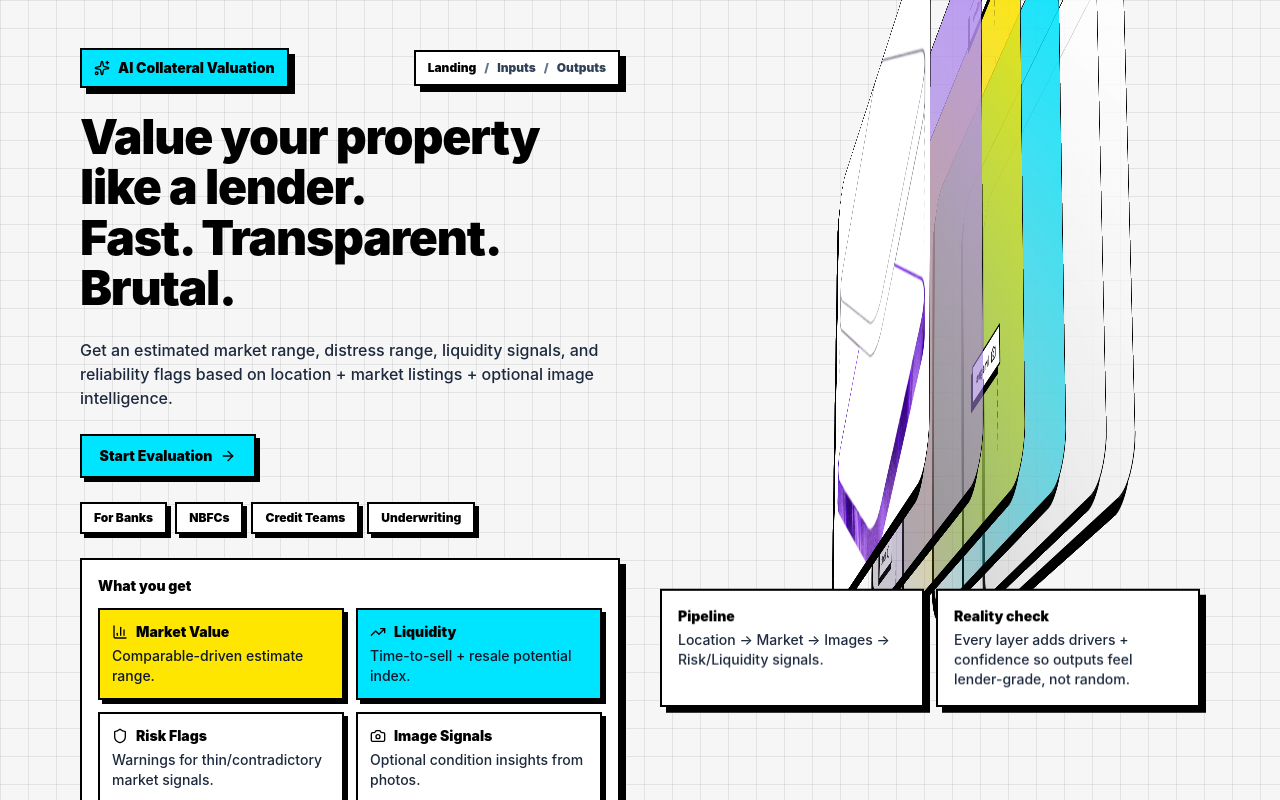
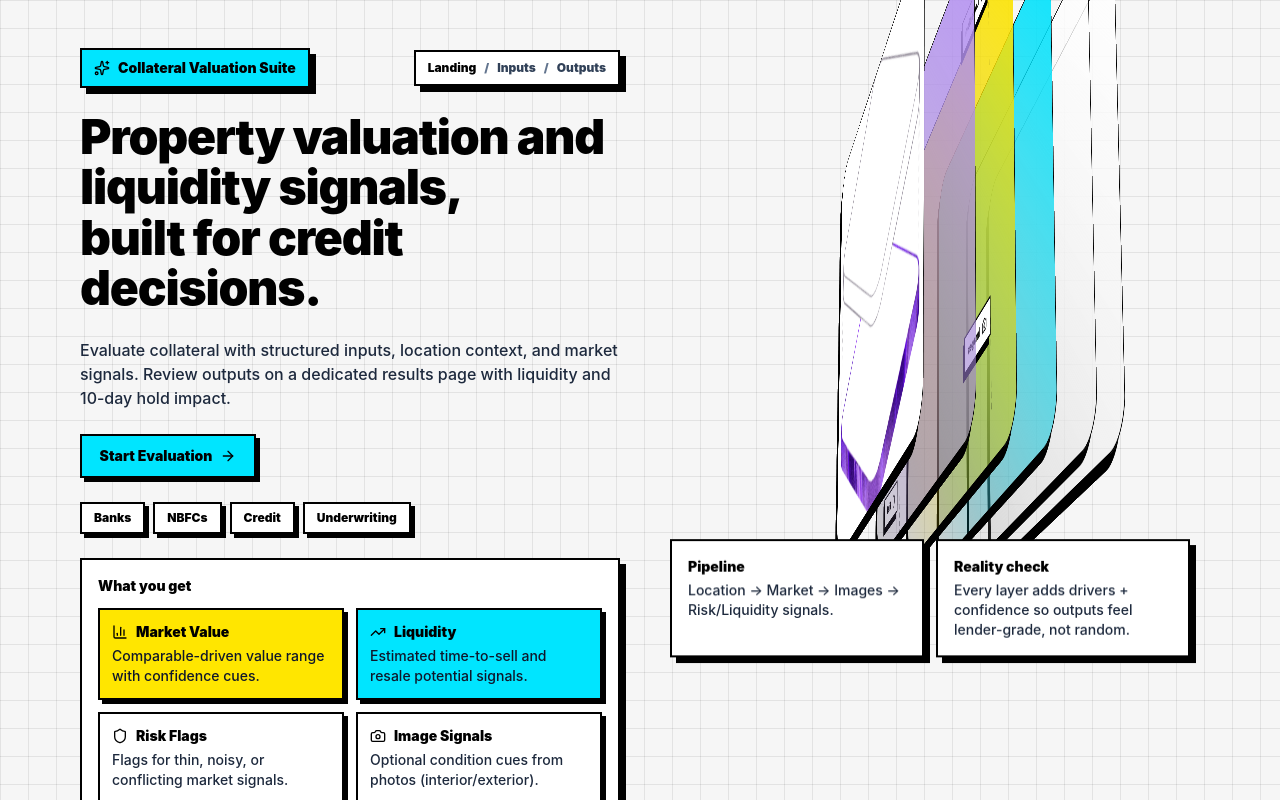
Before and after one commit to ParamPatel14/AI-Powered-Collateral-Valuation-and-Liquidity-Evaluation, a React (Vite) app in the folder client/: page / in a window 1280 px wide. Shown: the top 800 px of the page. Built offline with nearby package versions, Linux system fonts and the light colour scheme; no server answers.

Commit message:
Final Addition

```diff
--- a/client/src/pages/PropertyEvaluationPage.tsx
+++ b/client/src/pages/PropertyEvaluationPage.tsx
@@ -106,7 +106,7 @@ function RotatingProjectStack3D() {
   return (
     <motion.div
       ref={containerRef}
-      className="relative mx-auto w-full max-w-[560px]"
+      className="relative mx-auto w-full max-w-[520px]"
       style={{ perspective: 1600, transformStyle: 'preserve-3d' }}
       initial={{ opacity: 0, rotateX: 12, y: 10 }}
       animate={{ opacity: 1, rotateX: 10, y: 0 }}
@@ -130,7 +130,7 @@ function RotatingProjectStack3D() {
       }}
     >
       <motion.div
-        className="relative mx-auto w-full max-w-[520px]"
+        className="relative mx-auto w-full max-w-[470px]"
         style={{
           aspectRatio: '1 / 1',
           transformStyle: 'preserve-3d',
@@ -152,7 +152,7 @@ function RotatingProjectStack3D() {
           style={{
             width: '100%',
             height: '100%',
-            borderRadius: 48,
+            borderRadius: 44,
             transform: 'translate(-50%, -50%) translateZ(120px)',
             backgroundImage:
               'linear-gradient(135deg, rgba(255,255,255,0.95), rgba(0,0,0,0.06))',
@@ -163,7 +163,7 @@ function RotatingProjectStack3D() {
           style={{
             width: '100%',
             height: '100%',
-            borderRadius: 48,
+            borderRadius: 44,
             transform: 'translate(-50%, -50%) translateZ(95px)',
             backgroundImage:
               'linear-gradient(135deg, rgba(255,255,255,0.92), rgba(0,0,0,0.08))',
@@ -175,7 +175,7 @@ function RotatingProjectStack3D() {
           style={{
             width: '100%',
             height: '100%',
-            borderRadius: 48,
+            borderRadius: 44,
             transform: 'translate(-50%, -50%) translateZ(60px)',
             backgroundImage:
               'linear-gradient(135deg, rgba(0,229,255,0.95), rgba(0,0,0,0.16))',
@@ -186,7 +186,7 @@ function RotatingProjectStack3D() {
           style={{
             width: '100%',
             height: '100%',
-            borderRadius: 48,
+            borderRadius: 44,
             transform: 'translate(-50%, -50%) translateZ(25px)',
             backgroundImage:
               'linear-gradient(135deg, rgba(255,230,0,0.95), rgba(0,0,0,0.16))',
@@ -197,7 +197,7 @@ function RotatingProjectStack3D() {
           style={{
             width: '100%',
             height: '100%',
-            borderRadius: 48,
+            borderRadius: 44,
             transform: 'translate(-50%, -50%) translateZ(-10px)',
             backgroundImage:
               'linear-gradient(135deg, rgba(183,148,244,0.95), rgba(0,0,0,0.18))',
@@ -208,7 +208,7 @@ function RotatingProjectStack3D() {
           style={{
             width: '100%',
             height: '100%',
-            borderRadius: 48,
+            borderRadius: 44,
             transform: 'translate(-50%, -50%) translateZ(-55px)',
             overflow: 'hidden',
           }}
@@ -235,7 +235,7 @@ function RotatingProjectStack3D() {
         </div>
 
         <motion.div
-          className="absolute left-[-18px] top-[8%] flex items-center gap-2 border-2 border-black bg-white px-3 py-2 text-xs font-black shadow-[6px_6px_0_0_#000]"
+          className="absolute left-[-12px] top-[8%] flex items-center gap-2 border-2 border-black bg-white px-3 py-2 text-xs font-black shadow-[6px_6px_0_0_#000]"
           style={{ transform: 'translateZ(160px)' }}
           animate={{ y: [0, -6, 0] }}
           transition={{ duration: 3.6, repeat: Infinity, ease: 'easeInOut' }}
@@ -245,7 +245,7 @@ function RotatingProjectStack3D() {
         </motion.div>
 
         <motion.div
-          className="absolute right-[-22px] top-[18%] flex items-center gap-2 border-2 border-black bg-white px-3 py-2 text-xs font-black shadow-[6px_6px_0_0_#000]"
+          className="absolute right-[-16px] top-[18%] flex items-center gap-2 border-2 border-black bg-white px-3 py-2 text-xs font-black shadow-[6px_6px_0_0_#000]"
           style={{ transform: 'translateZ(140px)' }}
           animate={{ y: [0, 7, 0] }}
           transition={{ duration: 4.1, repeat: Infinity, ease: 'easeInOut' }}
@@ -255,7 +255,7 @@ function RotatingProjectStack3D() {
         </motion.div>
 
         <motion.div
-          className="absolute left-[-16px] bottom-[18%] flex items-center gap-2 border-2 border-black bg-white px-3 py-2 text-xs font-black shadow-[6px_6px_0_0_#000]"
+          className="absolute left-[-10px] bottom-[18%] flex items-center gap-2 border-2 border-black bg-white px-3 py-2 text-xs font-black shadow-[6px_6px_0_0_#000]"
           style={{ transform: 'translateZ(130px)' }}
           animate={{ y: [0, 5, 0] }}
           transition={{ duration: 3.9, repeat: Infinity, ease: 'easeInOut' }}
@@ -265,7 +265,7 @@ function RotatingProjectStack3D() {
         </motion.div>
 
         <motion.div
-          className="absolute right-[-16px] bottom-[8%] flex items-center gap-2 border-2 border-black bg-white px-3 py-2 text-xs font-black shadow-[6px_6px_0_0_#000]"
+          className="absolute right-[-10px] bottom-[8%] flex items-center gap-2 border-2 border-black bg-white px-3 py-2 text-xs font-black shadow-[6px_6px_0_0_#000]"
           style={{ transform: 'translateZ(150px)' }}
           animate={{ y: [0, -5, 0] }}
           transition={{ duration: 3.7, repeat: Infinity, ease: 'easeInOut' }}
@@ -311,7 +311,7 @@ export function LandingPage({ navigate }: { navigate: Navigate }) {
           <div className="flex flex-wrap items-center justify-between gap-3">
             <div className="inline-flex w-fit items-center gap-2 border-2 border-black bg-[#00E5FF] px-3 py-2 text-sm font-black shadow-[6px_6px_0_0_#000]">
               <Sparkles className="h-4 w-4" />
-              AI Collateral Valuation
+              Collateral Valuation Suite
             </div>
 
             <div className="inline-flex items-center gap-2 border-2 border-black bg-white px-3 py-2 text-xs font-black shadow-[6px_6px_0_0_#000]">
@@ -324,14 +324,14 @@ export function LandingPage({ navigate }: { navigate: Navigate }) {
           </div>
 
           <h1 className="text-4xl font-black leading-[1.05] tracking-tight md:text-5xl">
-            Value your property like a lender.
+            Property valuation and liquidity signals,
             <br />
-            Fast. Transparent. Brutal.
+            built for credit decisions.
           </h1>
 
           <p className="max-w-prose text-base font-medium text-slate-800">
-            Get an estimated market range, distress range, liquidity signals, and reliability
-            flags based on location + market listings + optional image intelligence.
+            Evaluate collateral with structured inputs, location context, and market signals.
+            Review outputs on a dedicated results page with liquidity and 10-day hold impact.
           </p>
 
           <div className="flex flex-wrap gap-3">
@@ -355,13 +355,13 @@ export function LandingPage({ navigate }: { navigate: Navigate }) {
 
           <div className="flex flex-wrap items-center gap-2">
             <div className="border-2 border-black bg-white px-3 py-1.5 text-xs font-black shadow-[4px_4px_0_0_#000]">
-              For Banks
+              Banks
             </div>
             <div className="border-2 border-black bg-white px-3 py-1.5 text-xs font-black shadow-[4px_4px_0_0_#000]">
               NBFCs
             </div>
             <div className="border-2 border-black bg-white px-3 py-1.5 text-xs font-black shadow-[4px_4px_0_0_#000]">
-              Credit Teams
+              Credit
             </div>
             <div className="border-2 border-black bg-white px-3 py-1.5 text-xs font-black shadow-[4px_4px_0_0_#000]">
               Underwriting
@@ -378,7 +378,7 @@ export function LandingPage({ navigate }: { navigate: Navigate }) {
                     <p className="text-sm font-black">Market Value</p>
                   </div>
                   <p className="mt-1 text-sm font-medium text-slate-900">
-                    Comparable-driven estimate range.
+                    Comparable-driven value range with confidence cues.
                   </p>
                 </div>
                 <div className="border-2 border-black bg-[#00E5FF] p-3 shadow-[4px_4px_0_0_#000]">
@@ -387,7 +387,7 @@ export function LandingPage({ navigate }: { navigate: Navigate }) {
                     <p className="text-sm font-black">Liquidity</p>
                   </div>
                   <p className="mt-1 text-sm font-medium text-slate-900">
-                    Time-to-sell + resale potential index.
+                    Estimated time-to-sell and resale potential signals.
                   </p>
                 </div>
                 <div className="border-2 border-black bg-white p-3 shadow-[4px_4px_0_0_#000]">
@@ -396,7 +396,7 @@ export function LandingPage({ navigate }: { navigate: Navigate }) {
                     <p className="text-sm font-black">Risk Flags</p>
                   </div>
                   <p className="mt-1 text-sm font-medium text-slate-800">
-                    Warnings for thin/contradictory market signals.
+                    Flags for thin, noisy, or conflicting market signals.
                   </p>
                 </div>
                 <div className="border-2 border-black bg-white p-3 shadow-[4px_4px_0_0_#000]">
@@ -405,7 +405,7 @@ export function LandingPage({ navigate }: { navigate: Navigate }) {
                     <p className="text-sm font-black">Image Signals</p>
                   </div>
                   <p className="mt-1 text-sm font-medium text-slate-800">
-                    Optional condition insights from photos.
+                    Optional condition cues from photos (interior/exterior).
                   </p>
                 </div>
               </div>
```
